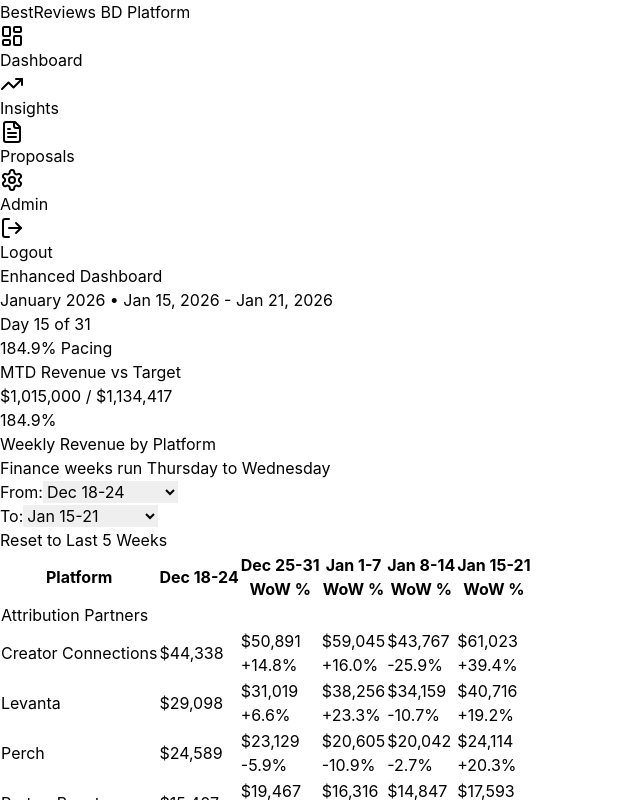
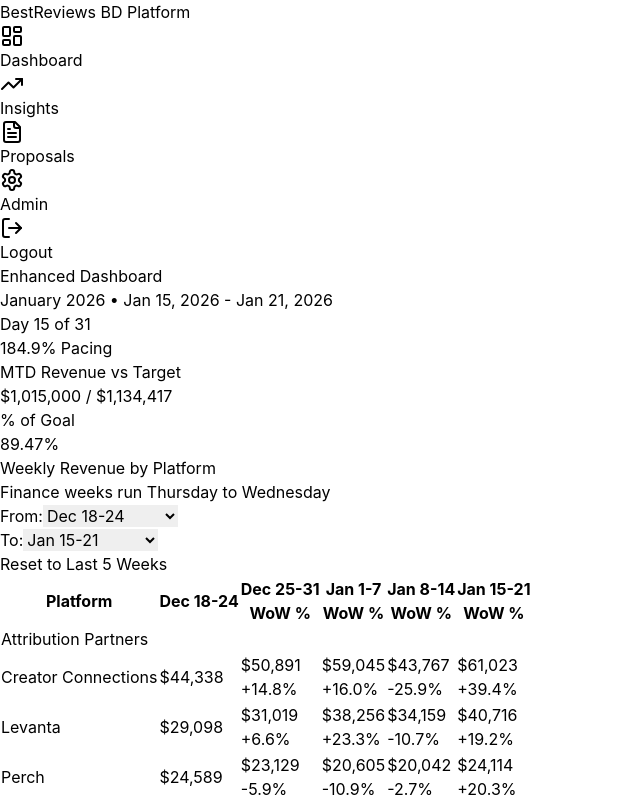
Before and after one commit to raquel-cmd/bd-automation-platform, a React (Vite) app: page /dashboard in a window 1280 px wide. Shown: the top 800 px of the page, without its empty margins (0-640 px from the left). Built offline with nearby package versions, Linux system fonts and the light colour scheme; no server answers; sample sign-in values are in the browser's storage.

Commit message:
Change MTD Revenue card to show % of Goal instead of pacing

```diff
--- a/src/pages/Dashboard.jsx
+++ b/src/pages/Dashboard.jsx
@@ -384,8 +384,9 @@
               <div className="text-2xl font-bold text-gray-900 mt-1">
                 {formatCurrency(monthSummary.totalRevenue)} / {formatCurrency(monthSummary.totalTarget)}
               </div>
-              <div className={`text-lg font-semibold mt-1 ${getPacingColor(monthSummary.overallPacing)}`}>
-                {formatPercentage(monthSummary.overallPacing, 1)}
+              <div className="text-sm text-gray-500 mt-2">% of Goal</div>
+              <div className={`text-lg font-semibold ${getPacingColor((monthSummary.totalRevenue / monthSummary.totalTarget) * 100)}`}>
+                {formatPercentage((monthSummary.totalRevenue / monthSummary.totalTarget) * 100, 2)}
               </div>
               <ProgressBar
                 value={monthSummary.totalRevenue}
@@ -517,9 +518,8 @@
                                     </div>
                                     {wowGrowth !== null && (
                                       <div
-                                        className={`text-xs font-medium ${
-                                          wowGrowth >= 0 ? 'text-green-600' : 'text-red-600'
-                                        }`}
+                                        className={`text-xs font-medium ${wowGrowth >= 0 ? 'text-green-600' : 'text-red-600'
+                                          }`}
                                       >
                                         {wowGrowth >= 0 ? '+' : ''}
                                         {formatPercentage(wowGrowth, 1)}
```
